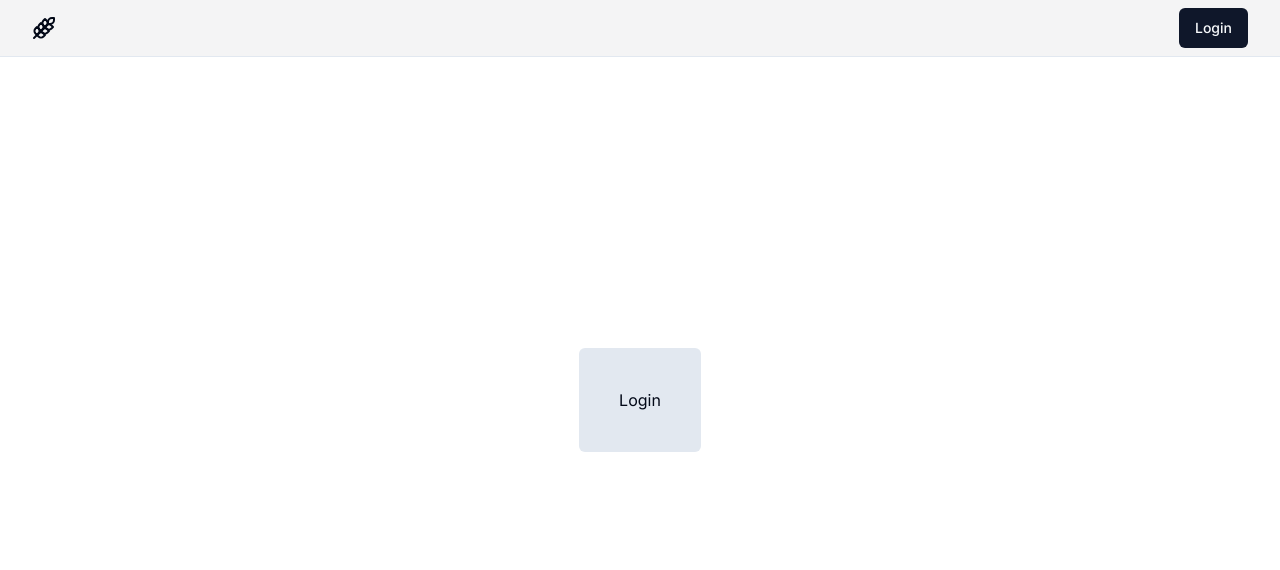
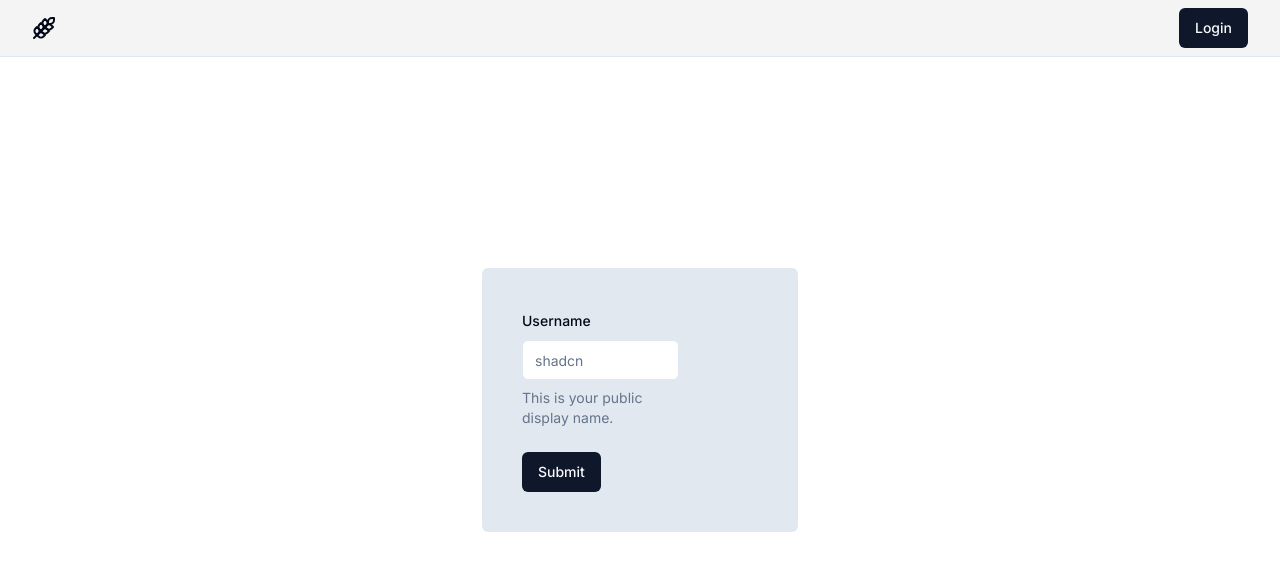
Before and after one commit to takahiromitsui/grocery-guide-frontend, a Next.js app: page /login in a window 1280 px wide. Shown: the top 570 px of the page. Built offline with nearby package versions, Linux system fonts and the light colour scheme.

Commit message:
feat: create LoginForm

```diff
--- a/src/components/form/LoginForm.tsx
+++ b/src/components/form/LoginForm.tsx
@@ -1,3 +1,59 @@
+'use client';
+
+import { zodResolver } from '@hookform/resolvers/zod';
+import { useForm } from 'react-hook-form';
+import { z } from 'zod';
+
+import { Button } from '@/components/ui/button';
+import {
+	Form,
+	FormControl,
+	FormDescription,
+	FormField,
+	FormItem,
+	FormLabel,
+	FormMessage,
+} from '@/components/ui/form';
+import { Input } from '@/components/ui/input';
+
+const LoginFormSchema = z.object({
+	username: z.string().min(2, {
+		message: 'Username must be at least 2 characters.',
+	}),
+});
+
 export default function LoginForm() {
-	return <div>Login</div>;
+	const form = useForm<z.infer<typeof LoginFormSchema>>({
+		resolver: zodResolver(LoginFormSchema),
+		defaultValues: {
+			username: '',
+		},
+	});
+
+	function onSubmit(data: z.infer<typeof LoginFormSchema>) {
+		console.log('submitted');
+	}
+	return (
+		<Form {...form}>
+			<form onSubmit={form.handleSubmit(onSubmit)} className='w-2/3 space-y-6'>
+				<FormField
+					control={form.control}
+					name='username'
+					render={({ field }) => (
+						<FormItem>
+							<FormLabel>Username</FormLabel>
+							<FormControl>
+								<Input placeholder='shadcn' {...field} />
+							</FormControl>
+							<FormDescription>
+								This is your public display name.
+							</FormDescription>
+							<FormMessage />
+						</FormItem>
+					)}
+				/>
+				<Button type='submit'>Submit</Button>
+			</form>
+		</Form>
+	);
 }
```
